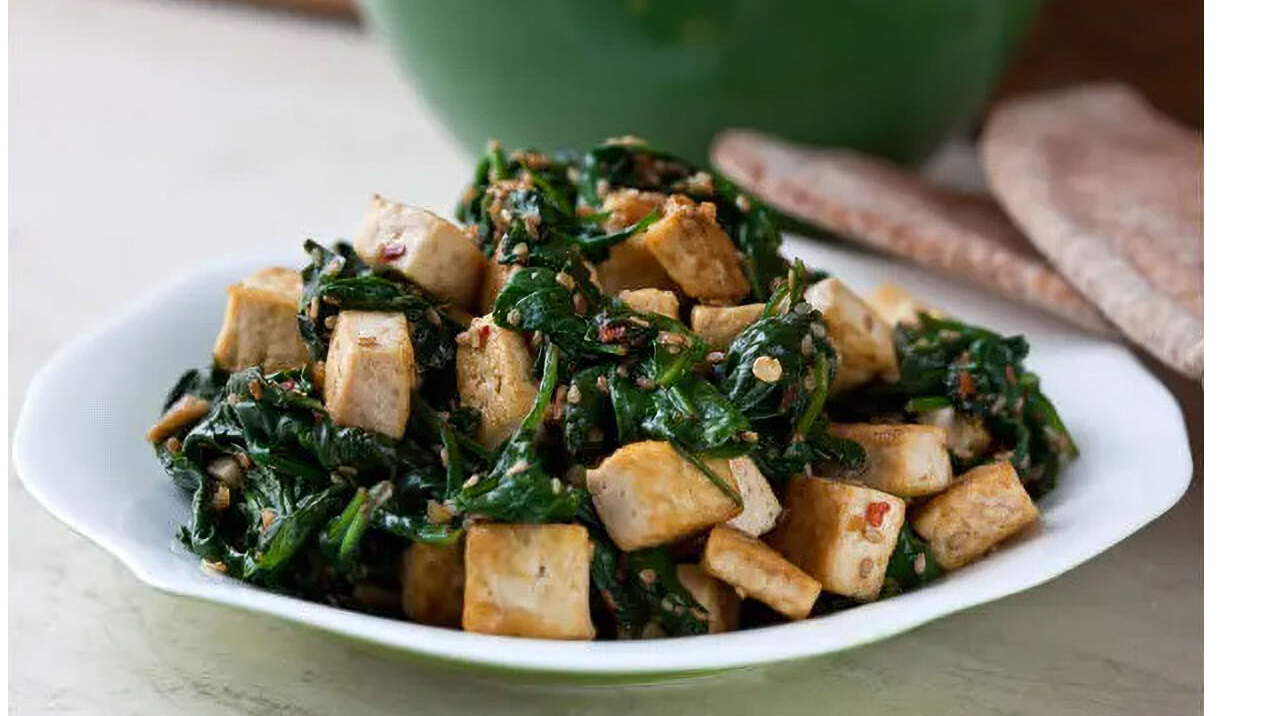
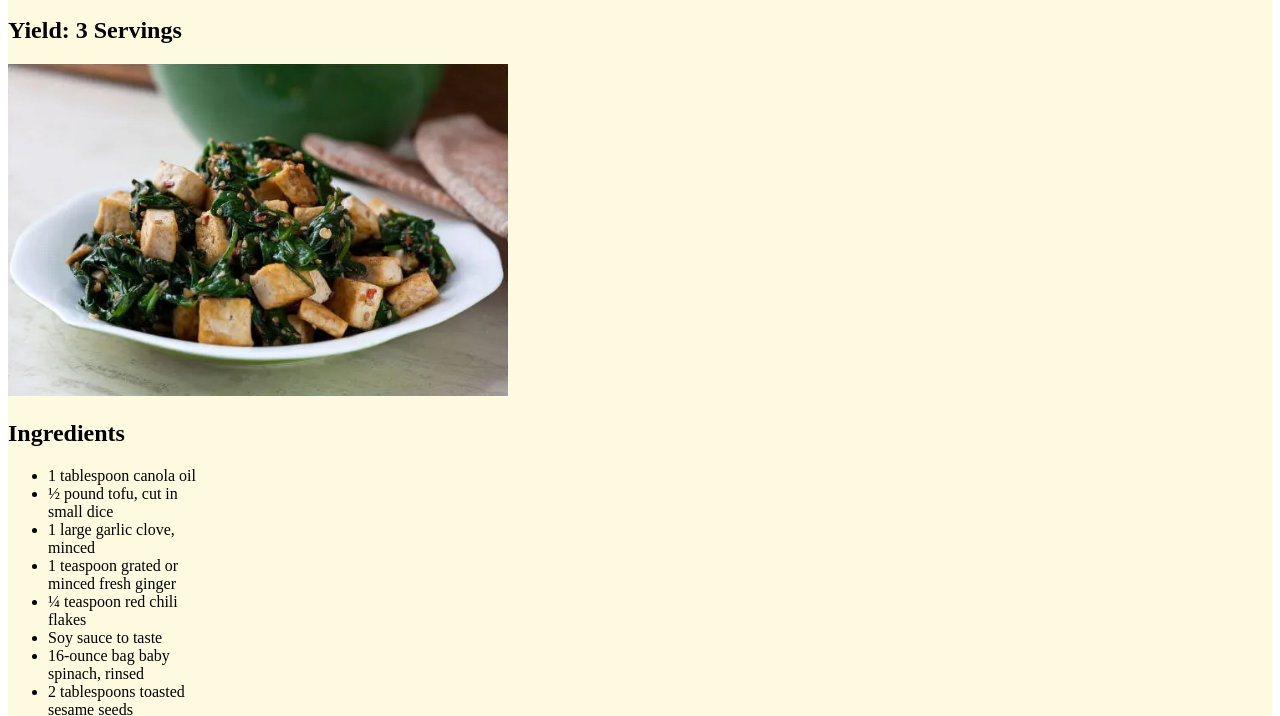
Before and after one commit to b3davis/exercise7, a plain HTML site: page index.html in a window 1280 px wide. Shown: the part 211-927 px from the top of the page. Drawn offline with Linux system fonts and the light colour scheme.

Commit message:
structure

```diff
--- a/index.html
+++ b/index.html
@@ -7,16 +7,30 @@
     <title>exercise7</title>
     <style>
       div.entireRecipe {
-        width: 1200px;
+        background-color: #FEFAE0;
+      }
+      div.left {
+        width: 200px;
+      }
+      div.right {
+        width: 500px;
+      }
+      div.right img {
+        width: 500px;
       }
     </style>
   </head>
   <body>
-    <div class="entireRecipe">
+    <div class="entireRecipe" width="1200">
+      <div class="left">
         <h1>Spinach, Tofu and Sesame Stir-Fry</h1>
         <h2>By: Martha Rose Shulman</h2>
         <h2>Yield: 3 Servings</h2>
+      </div>
+      <div class="right">
         <img src="recipe-photo-Enhanced-SR.jpg" alt="Spinach, Tofu and Sesame Stir-Fry">
+      </div>
+      <div class="left">
         <h2>Ingredients</h2>
           <ul>
             <li>1 tablespoon canola oil</li>
@@ -29,17 +43,16 @@
             <li>2 tablespoons toasted sesame seeds</li>
             <li>1 teaspoon sesame oil</li>
           </ul>
-
+      </div>
+      <div class="right">
         <h2>Preparation</h2>
-
         <h3>Step 1</h3>
           <p>Heat the canola oil over medium-high heat in a large nonstick skillet or wok, and add the tofu. Stir-fry until the tofu is lightly colored, three to five minutes, and add the garlic, ginger and chili flakes. Cook, stirring, until fragrant, about one minute, and add soy sauce to taste. Add the spinach and stir-fry until the spinach wilts, about one minute. Stir in the sesame seeds, and add more soy sauce to taste. Remove from the heat.</p>
-
         <h3>Step 2</h3>
           <p>Using tongs, transfer the spinach and tofu mixture to a serving bowl, leaving the liquid behind in the pan or wok. Drizzle with the sesame oil, and add more soy sauce as desired. Serve with rice or other grains, or noodles. You may also use it as a filling for whole wheat pita bread.</p>
-
         <h3>Tip</h3>
           <p>Advance preparation: This is a last-minute preparation, but you can have your ingredients prepared well in advance.</p>
       </div>
+    </div>
   </body>
 </html>
```
Lines whose indentation alone changed are shown as unchanged.
